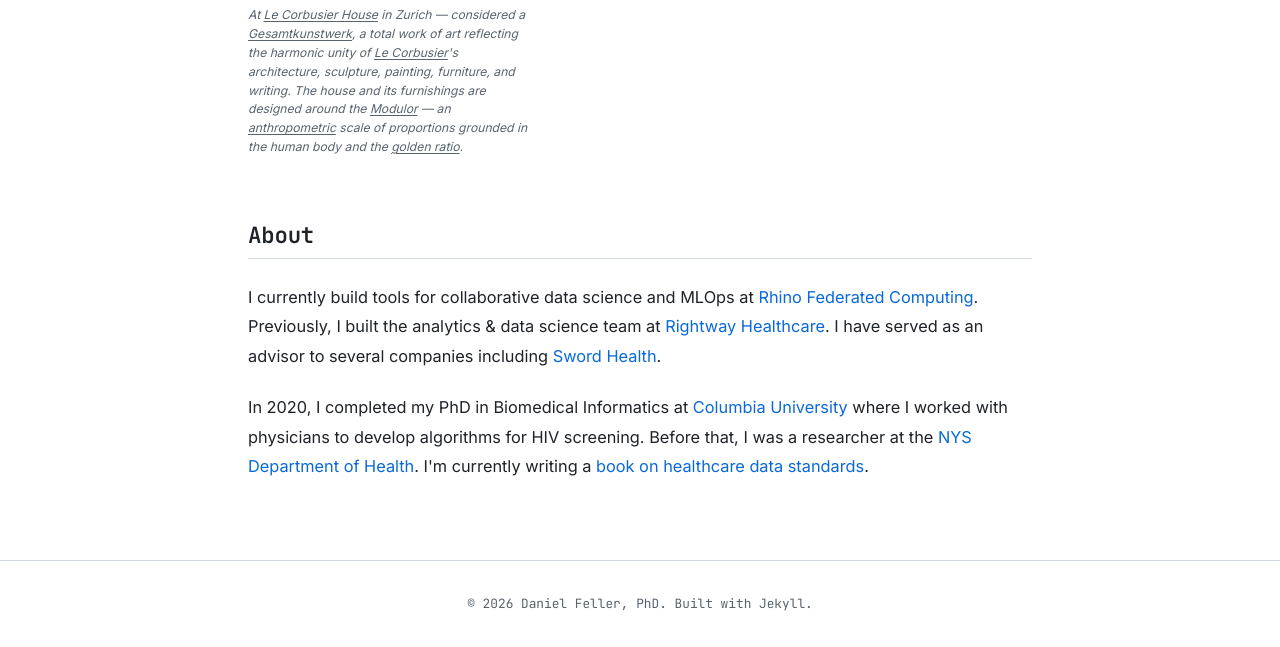
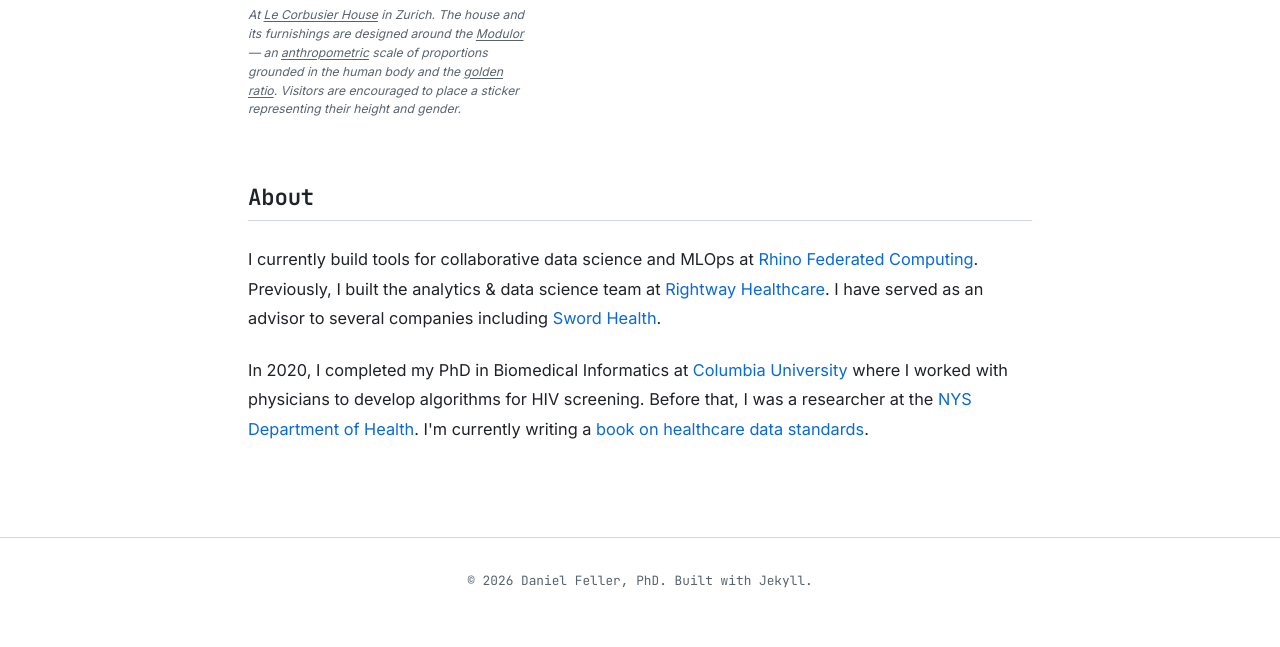
Before and after one commit to danieljfeller/danieljfeller.github.io, a Jekyll site: the page built from index.md, in a window 1280 px wide and 1150 px high, cut to the strip 503-1150 px from the top of the window. Built offline with Jekyll 4.4.1, drawn with Linux system fonts in a browser that asks for light colours.

Commit message:
fix: simplify photo caption text
Co-Authored-By: Claude Sonnet 4.6 <noreply@anthropic.com>

```diff
--- a/index.md
+++ b/index.md
@@ -6,7 +6,7 @@ title: About
 <div class="hero">
   <figure class="hero-figure">
     <img src="{{ '/images/hero.jpeg' | relative_url }}" alt="Daniel Feller at Le Corbusier House, Zurich" class="hero-photo">
-    <figcaption>At <a href="https://en.wikipedia.org/wiki/Le_Corbusier_House_(Zurich)" target="_blank">Le Corbusier House</a> in Zurich &mdash; considered a <a href="https://en.wikipedia.org/wiki/Gesamtkunstwerk" target="_blank"><em>Gesamtkunstwerk</em></a>, a total work of art reflecting the harmonic unity of <a href="https://en.wikipedia.org/wiki/Le_Corbusier" target="_blank">Le Corbusier</a>'s architecture, sculpture, painting, furniture, and writing. The house and its furnishings are designed around the <a href="https://en.wikipedia.org/wiki/Modulor" target="_blank">Modulor</a> &mdash; an <a href="https://en.wikipedia.org/wiki/Anthropometry" target="_blank">anthropometric</a> scale of proportions grounded in the human body and the <a href="https://en.wikipedia.org/wiki/Golden_ratio" target="_blank">golden ratio</a>.</figcaption>
+    <figcaption>At <a href="https://en.wikipedia.org/wiki/Le_Corbusier_House_(Zurich)" target="_blank">Le Corbusier House</a> in Zurich. The house and its furnishings are designed around the <a href="https://en.wikipedia.org/wiki/Modulor" target="_blank">Modulor</a> &mdash; an <a href="https://en.wikipedia.org/wiki/Anthropometry" target="_blank">anthropometric</a> scale of proportions grounded in the human body and the <a href="https://en.wikipedia.org/wiki/Golden_ratio" target="_blank">golden ratio</a>. Visitors are encouraged to place a sticker representing their height and gender.</figcaption>
   </figure>
   <div class="hero-text">
     <h1>Daniel Feller, PhD</h1>
```
